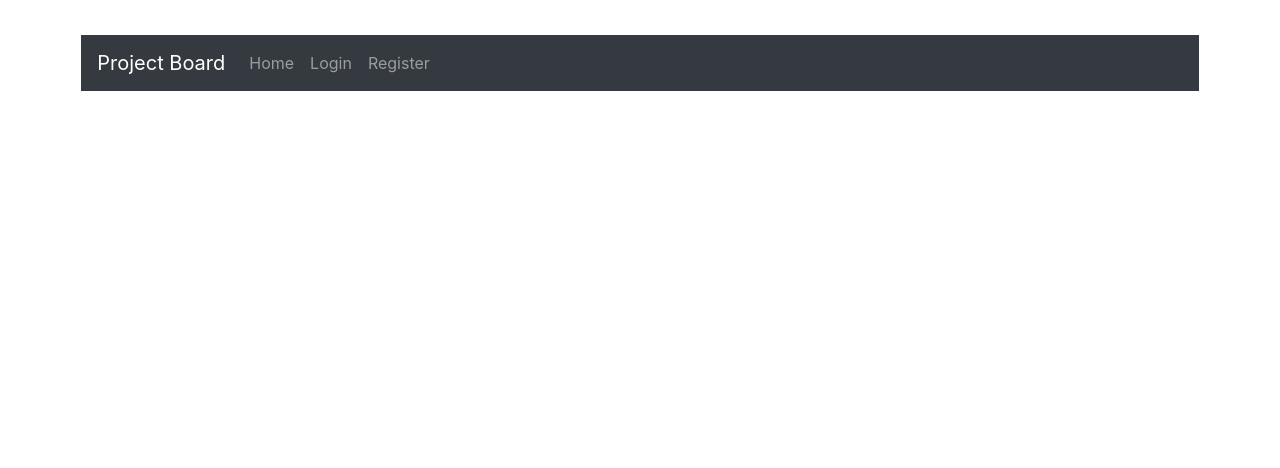
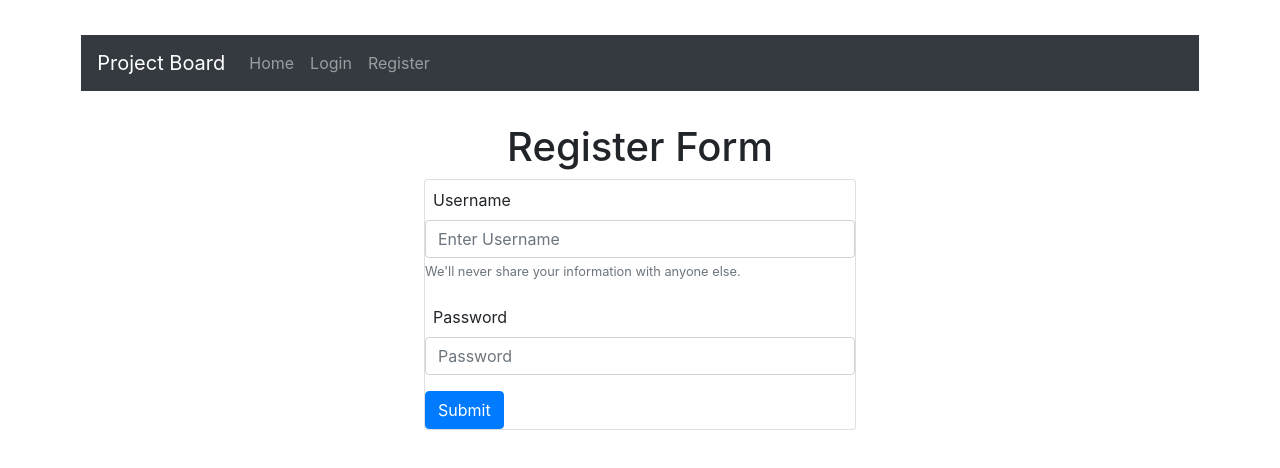
Before and after one commit to PhatStraw/project-board, a React app: page /register in a window 1280 px wide. Shown: the top 468 px of the page. Built offline with nearby package versions, Linux system fonts and the light colour scheme.

Commit message:
login and register up and running

```diff
--- a/database/migrations/20190809111859_projectboard.js
+++ b/database/migrations/20190809111859_projectboard.js
@@ -10,6 +10,7 @@ exports.up = function(knex) {
     //projects table
   .createTable('projects', projects => {
       projects.increments();
+      projects.string('img')
       projects.text('name')
       projects.text('description')
       projects.text('tasks')
--- a/src/App.js
+++ b/src/App.js
@@ -1,11 +1,12 @@
 import React from "react";
 import { Route } from "react-router-dom";
 import {Navbar,
-        Nav
+        Nav,
+        Link
         } from "react-bootstrap";
 
-// import Login from './components/Login';
-// import SignupPage from './components/SignUpPage'
+import LoginPage from './components/LoginPage';
+import RegisterPage from './components/RegisterPage'
 import ProjectsPage from './components/ProjectsPage'
 
 const appStyle = {
@@ -24,8 +25,8 @@ function App() {
         <Navbar.Brand href="#home">Project Board</Navbar.Brand>
         <Nav className="mr-auto">
           <Nav.Link href="/">Home</Nav.Link>
-          <Nav.Link href="#features">Login</Nav.Link>
-          <Nav.Link href="#pricing">Register</Nav.Link>
+          <Nav.Link href="/login">Login</Nav.Link>
+          <Nav.Link href="/register">Register</Nav.Link>
         </Nav>
       </Navbar>
       {/* <div className="navbar">
@@ -35,8 +36,8 @@ function App() {
       </div> */}
 
       <div className="container">
-        {/* <Route path="/login" component={Login} />
-        <Route path="/signup" component={SignupPage} /> */}
+        <Route path="/login" component={LoginPage} />
+        <Route path="/register" component={RegisterPage} />
         <Route exact path="/" component={ProjectsPage} />
       </div>
     </div>
--- /dev/null
+++ b/src/components/LoginForm.js
@@ -0,0 +1,33 @@
+import React from 'react'
+import { Card, Form, Button } from 'react-bootstrap'
+
+class LoginForm extends React.Component {
+    render() {
+        return (
+            <div style={{display: 'flex', justifyContent: 'center', margin: '1rem', flexDirection: 'column', alignItems: 'center'}}>
+            <h1>Login Form</h1>
+            <Card style={{width: '27rem', height: '15.7rem'}}>
+            <Form>
+                <Form.Group controlId="formUsername">
+                    <Form.Label style={{margin: '.5rem'}}>Username</Form.Label>
+                    <Form.Control type="Username" placeholder="Enter Username" />
+                    <Form.Text className="text-muted">
+                        We'll never share your information with anyone else.
+                </Form.Text>
+                </Form.Group>
+
+                <Form.Group controlId="formBasicPassword">
+                    <Form.Label style={{margin: '.5rem'}}>Password</Form.Label>
+                    <Form.Control type="password" placeholder="Password" />
+                </Form.Group>
+                <Button variant="primary" type="submit">
+                    Submit
+                </Button>
+            </Form>
+            </Card>
+            </div>
+        )
+    }
+}
+
+export default LoginForm
--- /dev/null
+++ b/src/components/LoginPage.js
@@ -0,0 +1,31 @@
+import React from 'react'
+import {connect} from 'react-redux'
+
+import LoginForm from './LoginForm.js'
+
+class LoginPage extends React.Component {
+    constructor(props){
+        super(props)
+        this.state = {
+            isLoginOpen: true,
+            isRegisterOpen: false
+        }
+    }
+
+    render(){
+        return(
+            <div>
+                <LoginForm />
+            </div>
+        )
+    }
+    // handleSubmit = () => {
+
+    // }
+
+    // handleChange = () => {
+
+    // }
+}
+
+export default LoginPage
--- /dev/null
+++ b/src/components/RegisterForm.js
@@ -0,0 +1,33 @@
+import React from 'react'
+import { Card, Form, Button } from 'react-bootstrap'
+
+class RegisterForm extends React.Component {
+    render() {
+        return (
+            <div style={{display: 'flex', justifyContent: 'center', margin: '1rem', flexDirection: 'column', alignItems: 'center'}}>
+            <h1>Register Form</h1>
+            <Card style={{width: '27rem', height: '15.7rem'}}>
+            <Form>
+                <Form.Group controlId="formUsername">
+                    <Form.Label style={{margin: '.5rem'}}>Username</Form.Label>
+                    <Form.Control type="Username" placeholder="Enter Username" />
+                    <Form.Text className="text-muted">
+                        We'll never share your information with anyone else.
+                </Form.Text>
+                </Form.Group>
+
+                <Form.Group controlId="formBasicPassword">
+                    <Form.Label style={{margin: '.5rem'}}>Password</Form.Label>
+                    <Form.Control type="password" placeholder="Password" />
+                </Form.Group>
+                <Button variant="primary" type="submit">
+                    Submit
+                </Button>
+            </Form>
+            </Card>
+            </div>
+        )
+    }
+}
+
+export default RegisterForm
--- /dev/null
+++ b/src/components/RegisterPage.js
@@ -0,0 +1,30 @@
+import React from 'react'
+import {connect} from 'react-redux'
+
+import RegisterForm from './RegisterForm.js'
+
+class RegisterPage extends React.Component {
+    constructor(props){
+        super(props)
+        this.state = {
+
+        }
+    }
+
+    render(){
+        return(
+            <div>
+                <RegisterForm />
+            </div>
+        )
+    }
+    // handleSubmit = () => {
+
+    // }
+
+    // handleChange = () => {
+
+    // }
+}
+
+export default RegisterPage
--- a/src/index.html
+++ b/src/index.html
@@ -2,6 +2,7 @@
 <html lang="en">
   <head>
     <meta charset="utf-8" />
+
     <title>Project Board</title>
   </head>
   <body>
--- a/webpack.config.js
+++ b/webpack.config.js
@@ -34,10 +34,10 @@ module.exports = {
           test: /\.jpg$/,
           loader: "file-loader"
         },
-        {
-          test: /\.(woff|woff2)(\?v=\d+\.\d+\.\d+)?$/,
-          loader: 'url?limit=10000&mimetype=application/font-woff'
-        },
+        // {
+        //   test: /\.(woff|woff2)(\?v=\d+\.\d+\.\d+)?$/,
+        //   loader: 'url?limit=10000&mimetype=application/font-woff'
+        // },
         {
           test: /\.ttf(\?v=\d+\.\d+\.\d+)?$/,
           loader: 'url?limit=10000&mimetype=application/octet-stream'
@@ -57,5 +57,8 @@ module.exports = {
           template: "./src/index.html",
           filename: "./index.html"
         })
-      ]
+      ],
+      devServer: {
+        historyApiFallback: true,
+      }
   };
```
Also changed, not shown: 1 other file (tests, documents, lock files or other folders).
